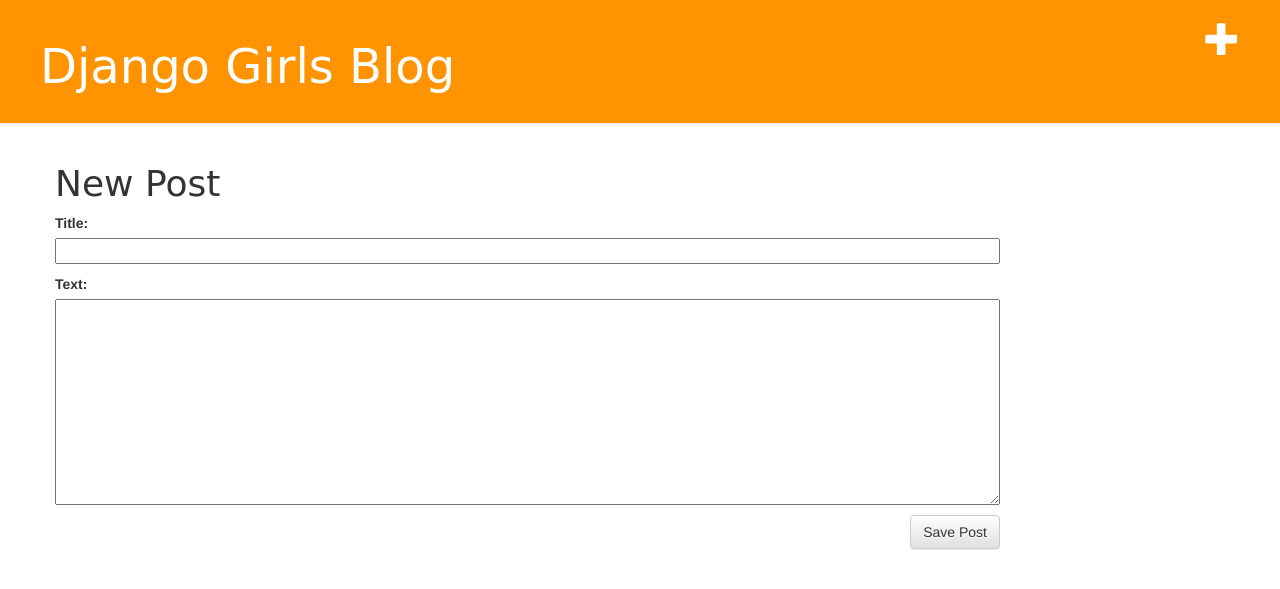
After one commit to hoakt/first_django_project, a Django app: page /post/new/ in a window 1280 px wide. The commit adds this page. Shown: the top 589 px of the page. Run offline with Django 3.2, Linux system fonts and the light colour scheme; the visitor is signed in with stand-in values (Sample User, id 1); some libraries are stand-ins or nearby versions; some web fonts are replaced.

Commit message:
Added views to create/edit blog post inside the site.

```diff
--- /dev/null
+++ b/myapp/forms.py
@@ -0,0 +1,7 @@
+from django import forms
+from .models import Post
+
+class PostForm(forms.ModelForm):
+	class Meta:
+		model = Post
+		fields = ('title', 'text')
--- a/myapp/static/css/myapp.css
+++ b/myapp/static/css/myapp.css
@@ -30,11 +30,15 @@
     width: 100%;
 }
 
-.top-menu, .top-menu:hover, .top-menu:visited {
+.top-menu, .top-menu:visited {
     color: #ffffff;
     float: right;
     font-size: 26pt;
     margin-right: 20px;
+}
+
+.top-menu:hover {
+    color: #A04000;
 }
 
 .post {
--- a/myapp/templates/myapp/base.html
+++ b/myapp/templates/myapp/base.html
@@ -9,7 +9,10 @@
     </head>
     <body>
         <div class="page-header">
-            <h1><a href="/">Django Girls Blog</a></h1>
+			{% if user.is_authenticated %}
+				<a href="{% url 'post_new' %}" class="top-menu"><span class="glyphicon glyphicon-plus"></span></a>
+            {% endif %}
+			<h1><a href="/">Django Girls Blog</a></h1>
         </div>
 
 		<div class="content container">
--- /dev/null
+++ b/myapp/templates/myapp/post_edit.html
@@ -0,0 +1,9 @@
+{% extends 'myapp/base.html' %}
+
+{% block content %}
+	<h1>New Post</h1>
+	<form method=POST class="post-form">{% csrf_token %} <!--csrf authentication is needed to be added for security -->
+		{{ form.as_p }}
+		<button type="submit" class="save btn btn-default">Save Post</button>
+	</form>
+{% endblock %}
--- a/myapp/urls.py
+++ b/myapp/urls.py
@@ -6,6 +6,8 @@
 from . import views
 
 urlpatterns = [
-    url(r'^$', views.post_list, name='post_list'),
+	url(r'^$', views.post_list, name='post_list'),
 	url(r'^post/(?P<pk>\d+)/$', views.post_detail, name='post_detail'),
+	url(r'^post/new/$', views.post_new, name='post_new'),
+	url(r'^post/(?P<pk>\d+)/edit/$', views.post_edit, name='post_edit'),
 ]
--- a/myapp/views.py
+++ b/myapp/views.py
@@ -1,6 +1,7 @@
-from django.shortcuts import render, get_object_or_404
+from django.shortcuts import render, get_object_or_404, redirect
 from django.utils import timezone
 from .models import Post # import our Post to views
+from .forms import PostForm # import our form to views
 
 # Create your views here.
 # 'request' is everything we receive from user via internet
@@ -13,3 +14,30 @@
 def post_detail(request, pk):
 	post = get_object_or_404(Post, pk=pk)
 	return render(request, 'myapp/post_detail.html', {'post': post})
+
+def post_new(request):
+	if request.method == "POST":
+		form = PostForm(request.POST) # new fields' data from new post are now in request.POST
+		if form.is_valid():
+			post = form.save(commit=False)
+			post.author = request.user
+			post.published_date = timezone.now()
+			post.save()
+			return redirect('post_detail', pk=post.pk)
+	else:
+		form = PostForm()
+	return render(request, 'myapp/post_edit.html', {'form': form})
+
+def post_edit(request, pk):
+	post = get_object_or_404(Post, pk=pk)
+	if request.method == "POST":
+		form = PostForm(request.POST, instance=post)
+		if form.is_valid():
+			post = form.save(commit=False)
+			post.author = request.user
+			post.published_date = timezone.now()
+			post.save()
+			return redirect('post_detail', pk=post.pk)
+	else:
+		form = PostForm(instance=post)
+	return render(request, 'myapp/post_edit.html', {'form': form})
```
Also changed, not shown: myapp/templates/myapp/post_detail.html (+7 -3 lines).
